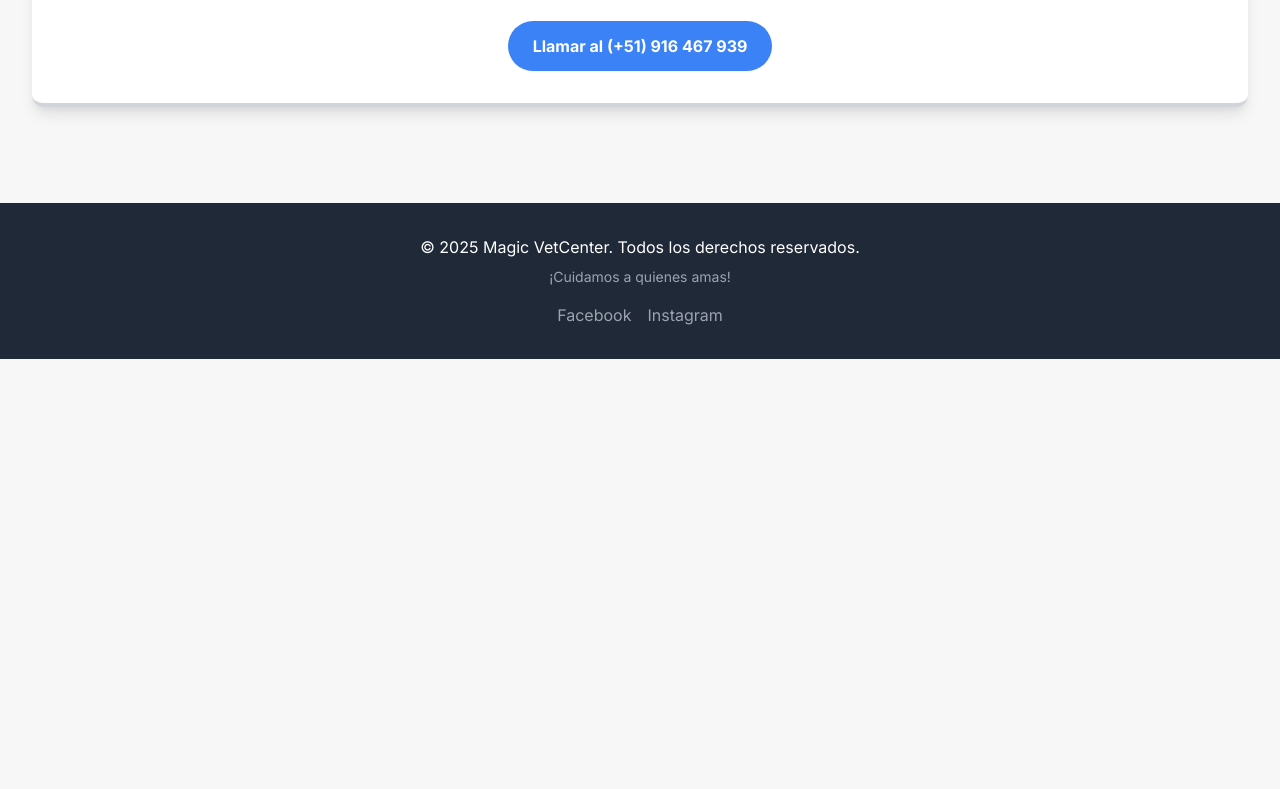
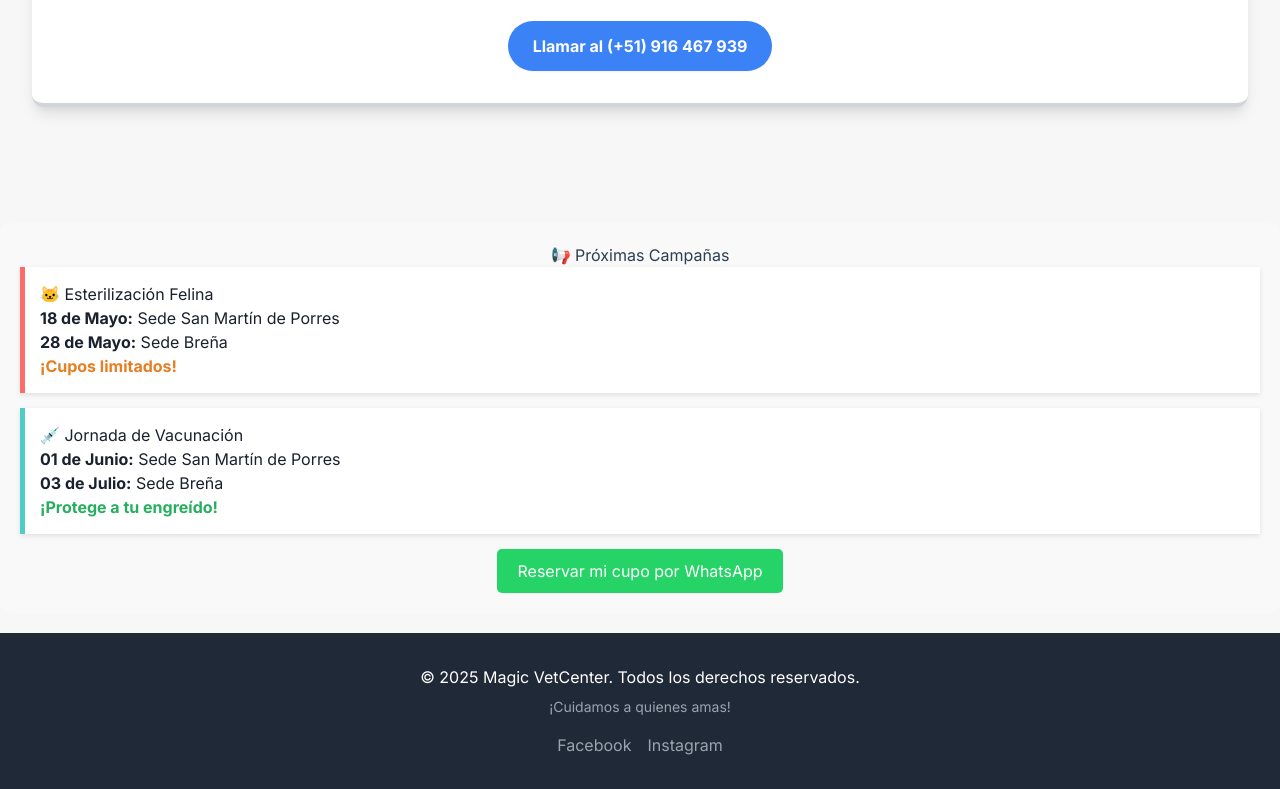
Before and after one commit to MagicVetCenter-Peru/MagicVetCenter-Web, a plain HTML site: page index.html in a window 1280 px wide. Shown: the part 2575-3364 px from the top of the page. Before the commit the page ends 2934 px from the top, so only its background shows below. Drawn offline with nearby package versions, Linux system fonts and the light colour scheme.

Commit message:
Update index.html

```diff
--- a/index.html
+++ b/index.html
@@ -215,6 +215,28 @@
         </div>
     </section>
 
+<section id="campanas" style="padding: 20px; background-color: #f9f9f9; border-radius: 10px; margin: 20px 0;">
+    <h2 style="text-align: center; color: #2c3e50;">📢 Próximas Campañas</h2>
+
+    <div class="card-campana" style="background: white; padding: 15px; margin-bottom: 15px; border-left: 5px solid #ff6b6b; box-shadow: 0 2px 5px rgba(0,0,0,0.1);">
+        <h3 style="margin-top: 0;">🐱 Esterilización Felina</h3>
+        <p><strong>18 de Mayo:</strong> Sede San Martín de Porres</p>
+        <p><strong>28 de Mayo:</strong> Sede Breña</p>
+        <span style="color: #e67e22; font-weight: bold;">¡Cupos limitados!</span>
+    </div>
+
+    <div class="card-campana" style="background: white; padding: 15px; margin-bottom: 15px; border-left: 5px solid #4ecdc4; box-shadow: 0 2px 5px rgba(0,0,0,0.1);">
+        <h3 style="margin-top: 0;">💉 Jornada de Vacunación</h3>
+        <p><strong>01 de Junio:</strong> Sede San Martín de Porres</p>
+        <p><strong>03 de Julio:</strong> Sede Breña</p>
+        <span style="color: #27ae60; font-weight: bold;">¡Protege a tu engreído!</span>
+    </div>
+
+    <p style="text-align: center;">
+        <a href="https://wa.me/TUNUMERO" style="background: #25d366; color: white; padding: 10px 20px; text-decoration: none; border-radius: 5px; display: inline-block;">Reservar mi cupo por WhatsApp</a>
+    </p>
+</section>
+
     <!-- Pie de Página -->
     <footer class="bg-gray-800 text-white py-8">
         <div class="max-w-7xl mx-auto px-4 sm:px-6 lg:px-8 text-center">
```
